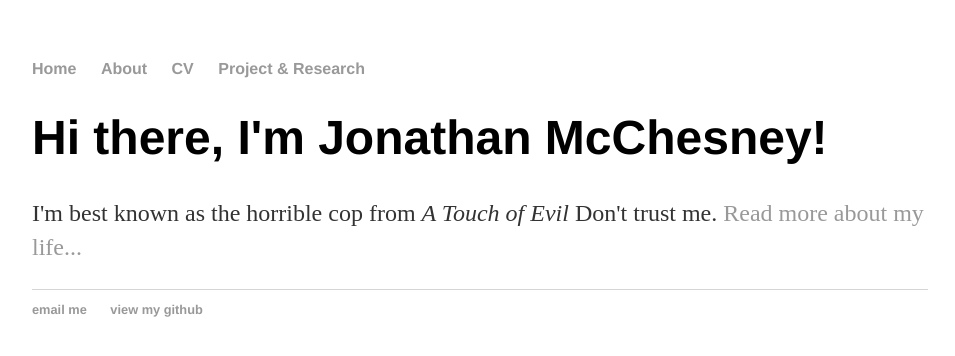
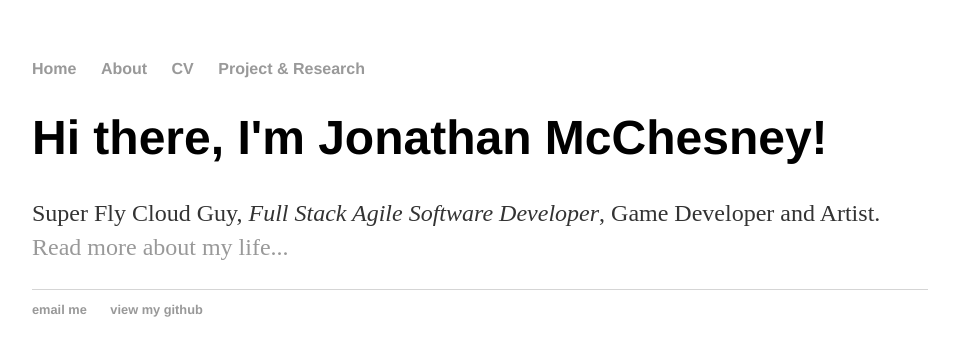
Before and after one commit to jonathanmcchesney/jonathanmcchesney.github.io, a Jekyll site: the page built from index.html, in a window 1280 px wide. Shown: the top 356 px of the page, without its empty margins (160-1115 px from the left). Built offline with Jekyll 4.4.1, drawn with Linux system fonts in a browser that asks for light colours.

Commit message:
chore: update homepage

```diff
--- a/blog/index.html
+++ b/blog/index.html
@@ -1,6 +1,6 @@
 ---
 layout: default
-title: Jonathan's Blog
+title: Projects & Research
 ---
 	<h1>{{ page.title }}</h1>
 	<ul class="posts">
--- a/cv/index.html
+++ b/cv/index.html
@@ -1,6 +1,6 @@
 ---
 layout: default
-title: Index
+title: CV
 ---
 	<h1>{{ page.title }}</h1>
 	<ul class="cv">
--- a/index.html
+++ b/index.html
@@ -1,8 +1,8 @@
 ---
 layout: default
-title: Jonathan McChesney, Super Fly Cloud Guy
+title: Jonathan McChesney
 ---
 <div class="blurb">
 	<h1>Hi there, I'm Jonathan McChesney!</h1>
-	<p>I'm best known as the horrible cop from <em>A Touch of Evil</em> Don't trust me. <a href="/about">Read more about my life...</a></p>
+	<p>Super Fly Cloud Guy, <em>Full Stack Agile Software Developer</em>, Game Developer and Artist. <a href="/about">Read more about my life...</a></p>
 </div><!-- /.blurb -->
```
